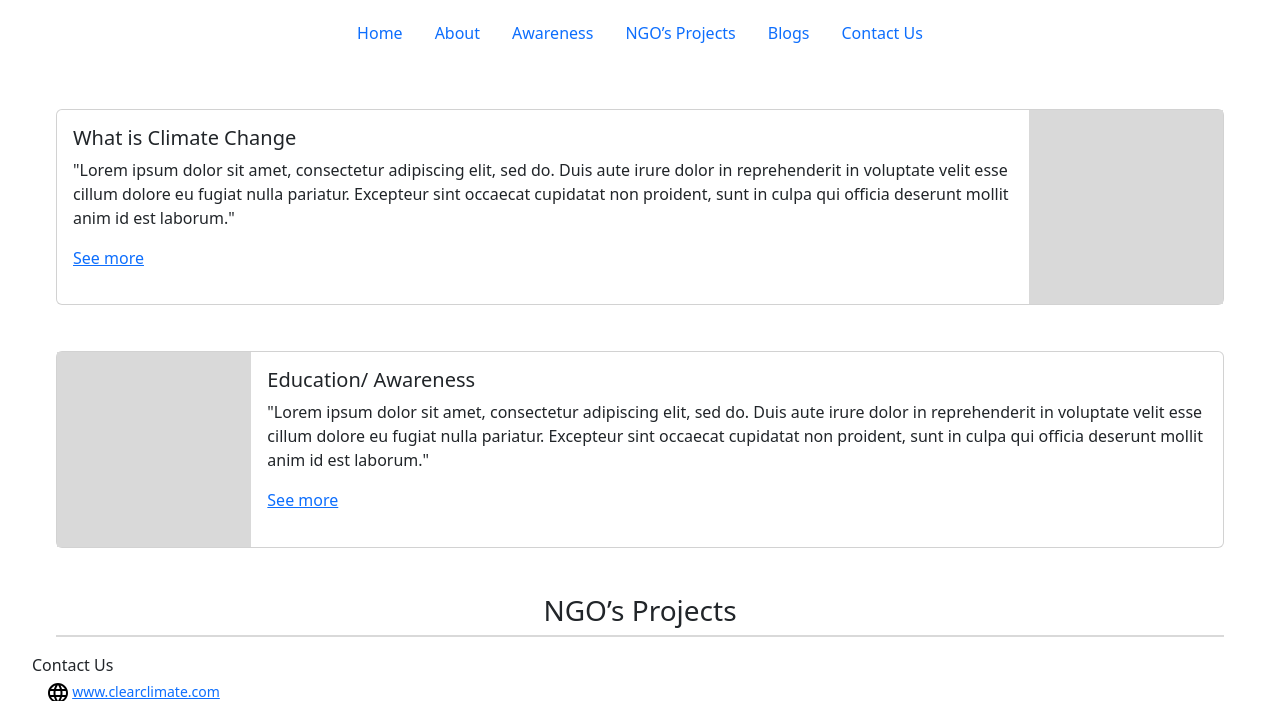
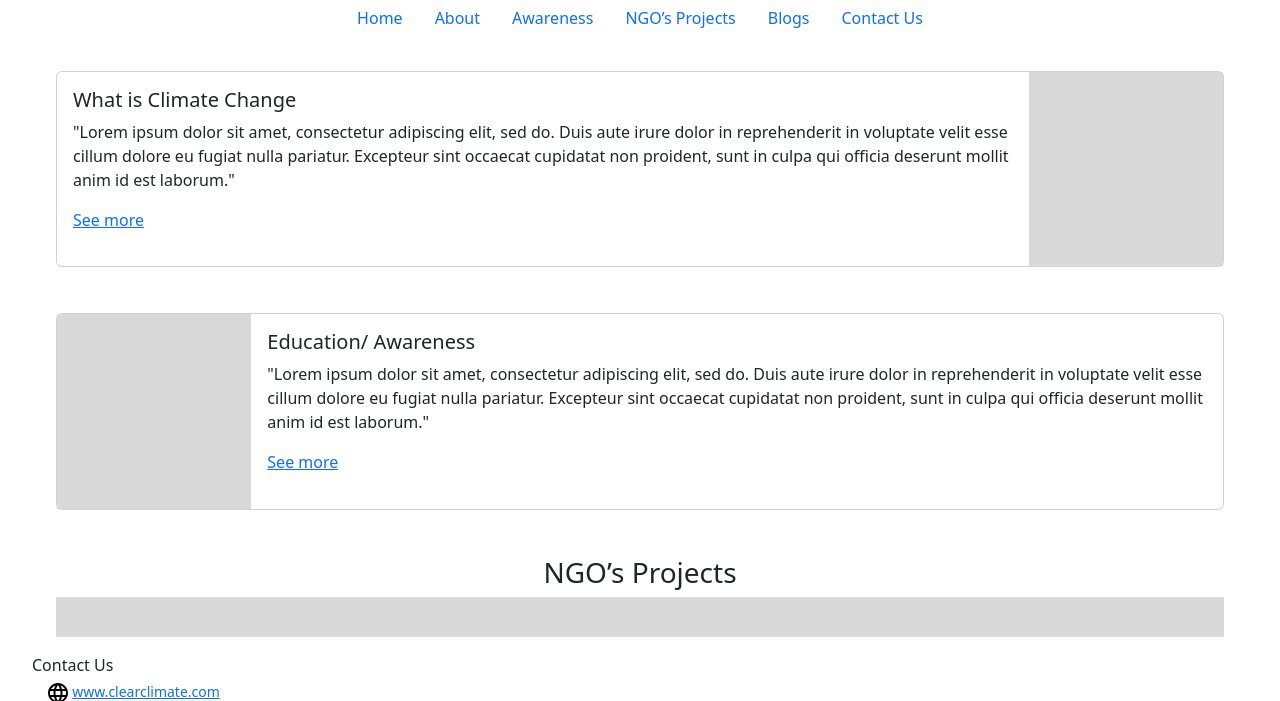
Before and after one commit to Arwa-Albeely/Clear-Climate, a plain HTML site: page index.html in a window 1280 px wide. Shown: the part 57-758 px from the top of the page. Drawn offline with nearby package versions, Linux system fonts and the light colour scheme.

Commit message:
Fix main nav styling

```diff
--- a/index.html
+++ b/index.html
@@ -24,7 +24,7 @@
           </a>
         </div>
       </nav>
-      <ul class="nav justify-content-center main-nav">
+      <ul class="nav justify-content-center main-nav fixed-top">
         <li class="nav-item">
           <a class="nav-link" aria-current="page" href="#">Home</a>
         </li>
--- a/style.css
+++ b/style.css
@@ -1,5 +1,7 @@
 .main-nav {
-  margin-top: 70px;
+  margin-top: 55px;
+  background: #fff;
+  z-index: 9999;
 }
 
 .carousel-inner {
@@ -14,7 +16,7 @@
   display: flex;
   flex-direction: column;
   gap: 30px;
-  margin: 56px;
+  margin: 128px 56px;
 }
 
 footer {
```
